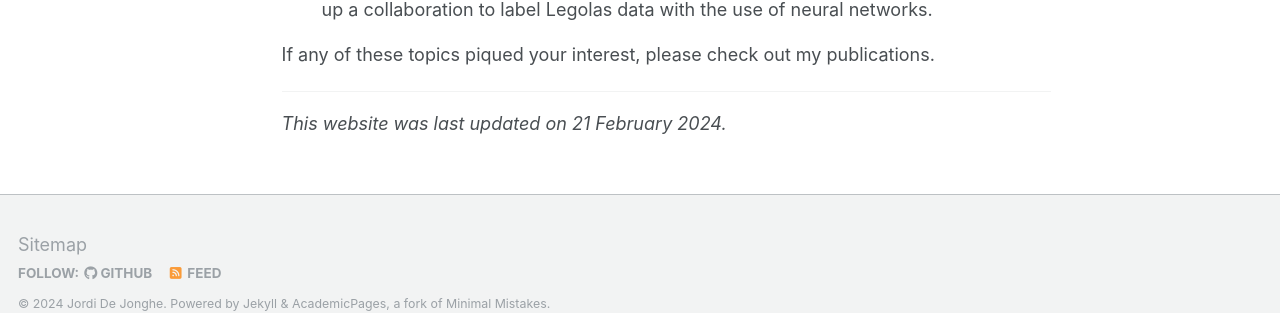
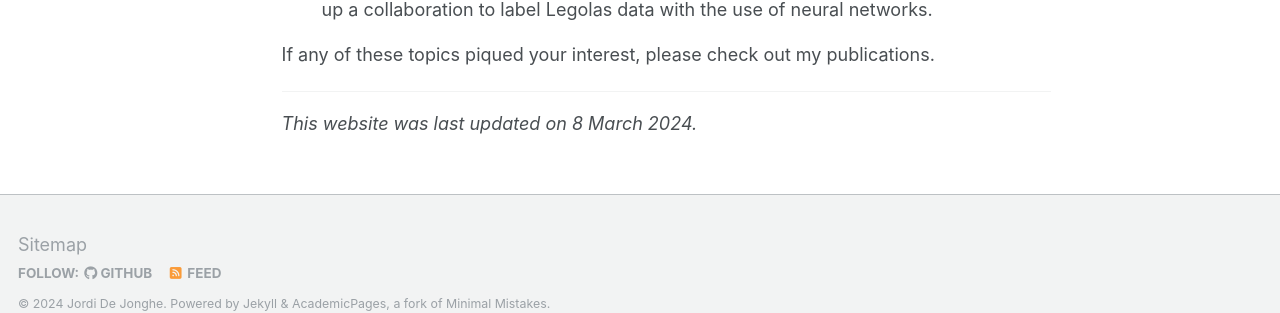
Before and after one commit to jordidj/jordidj.github.io, a Jekyll site: the page built from _pages/about.md, in a window 1280 px wide and 1128 px high. Shown: the part 778-1091 px from the top of the window. Built offline with Jekyll 4.4.1, drawn with Linux system fonts in a browser that asks for light colours; some web fonts are replaced.

Commit message:
date update

```diff
--- a/_pages/about.md
+++ b/_pages/about.md
@@ -18,4 +18,4 @@ During my PhD at KU Leuven (Belgium), I developed a wide range of interests and
 If any of these topics piqued your interest, please check out my publications.
 
 ---
-_This website was last updated on 21 February 2024._
+_This website was last updated on 8 March 2024._
```
